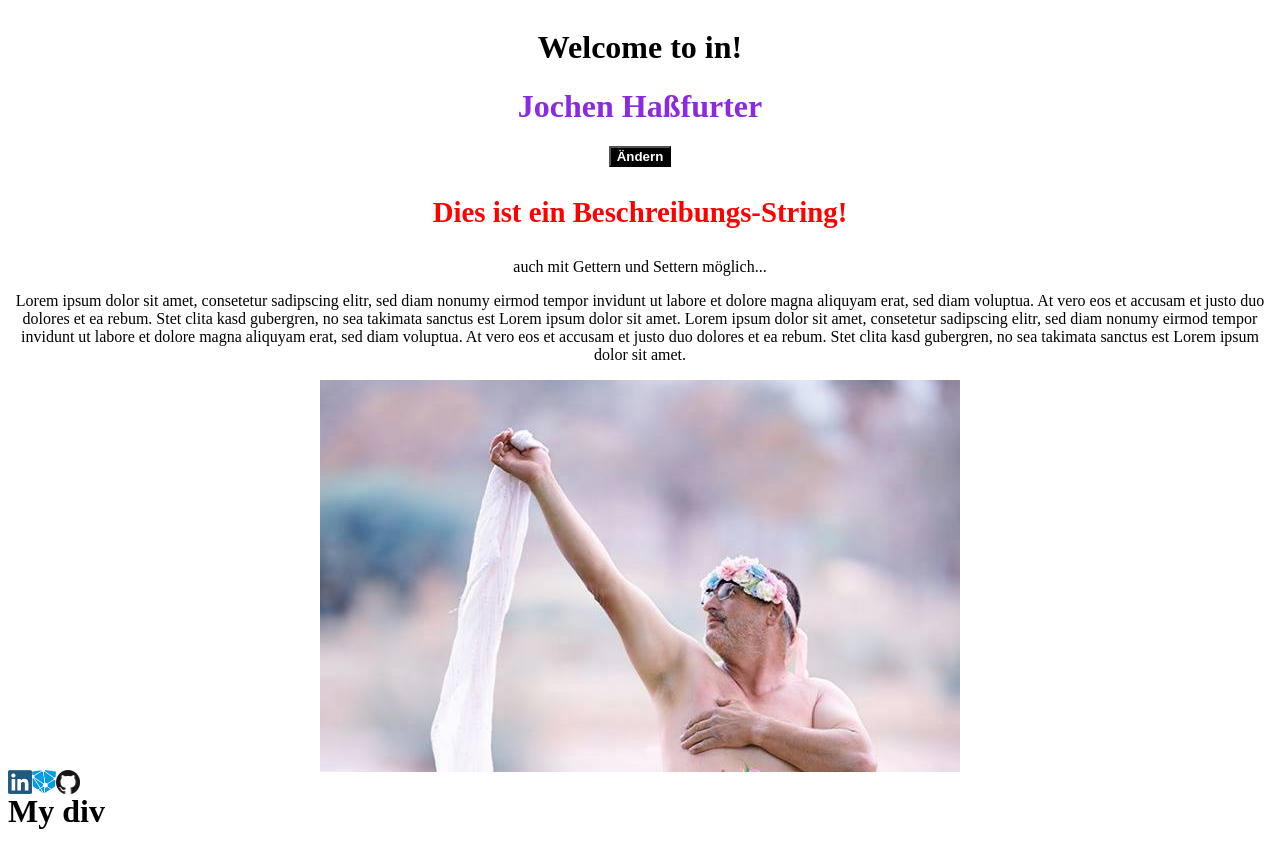
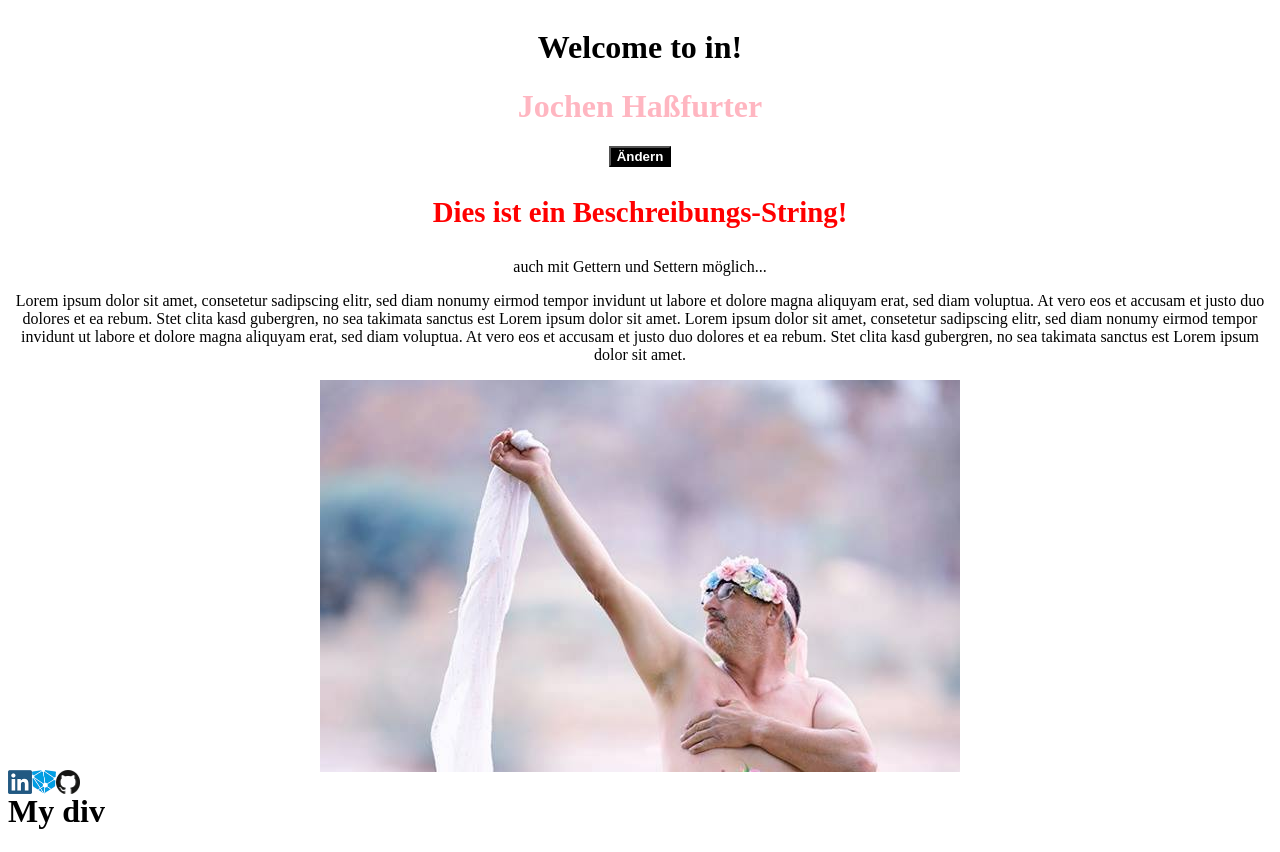
Before and after one commit to Mesqualito/Angular_TryOut, an Angular app: page / in a window 1280 px wide. Built offline with nearby package versions, Linux system fonts and the light colour scheme.

Commit message:
Binding style-classes with the attribute 'class'

```diff
--- a/src/app/user/user/user.component.html
+++ b/src/app/user/user/user.component.html
@@ -1,9 +1,6 @@
-<h1>{{name}}</h1>
-<!-- Ereignis: wird durch die runden Klammern um 'click' angezeigt -->
-<!-- es wird ein 'addEventListener' auf 'click' hinzu gefügt, explizit für diesen Button -->
-<!-- 'chgName()' ist dann eine Bindung: wenn auf den Button geklickt wird, wird in der Logikschicht die
-Methode "chgName()" ausgeführt. 'chgName()' aktualisiert 'this.name', deswegen wird das <h1> mit den
-neuen Werten gerendert. -->
+
+<h1 class="author-name">{{name}}</h1>
+
 <button (click)="chgName()">Ändern</button>
 
 <in-user-name></in-user-name>
--- a/src/app/user/user/user.component.scss
+++ b/src/app/user/user/user.component.scss
@@ -6,3 +6,8 @@ button {
   color: white;
   font-weight: bolder;
 }
+
+/* css-class 'author-name' */
+.author-name {
+  color: lightpink;
+}
```
